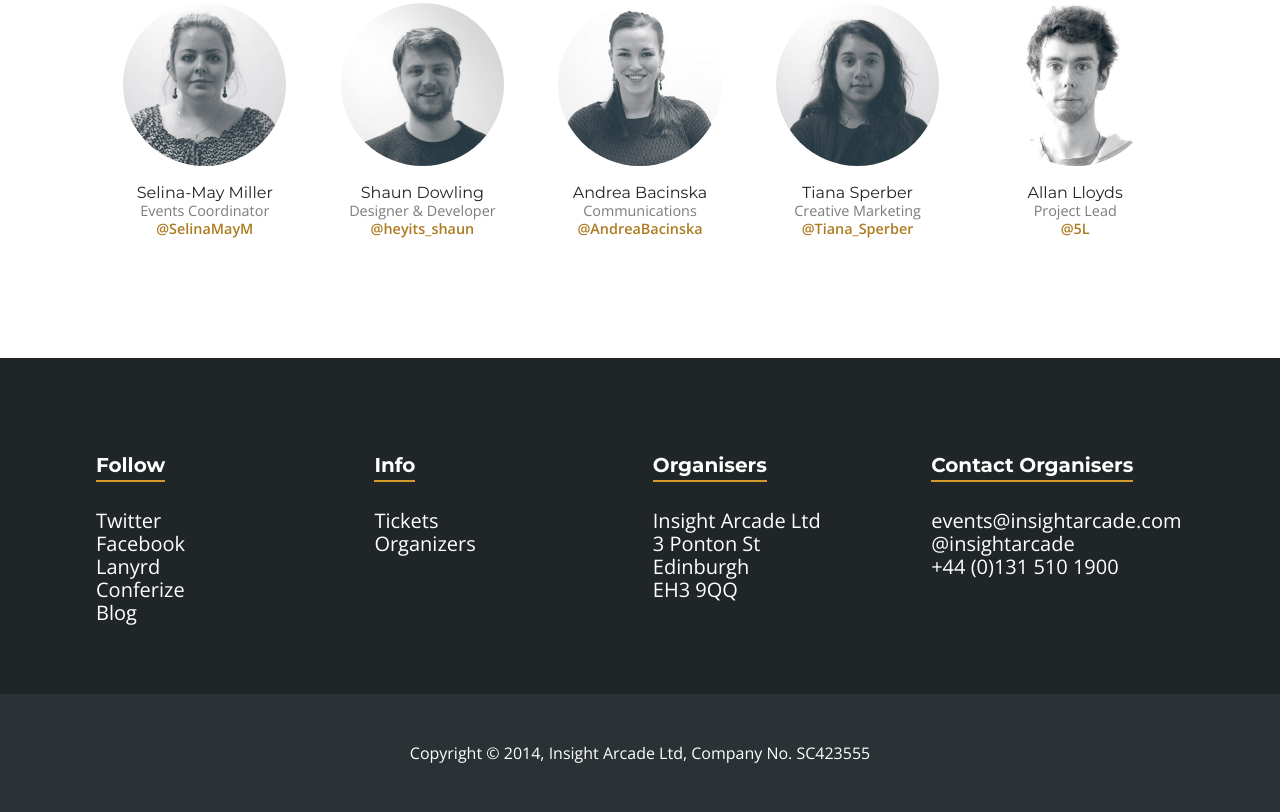
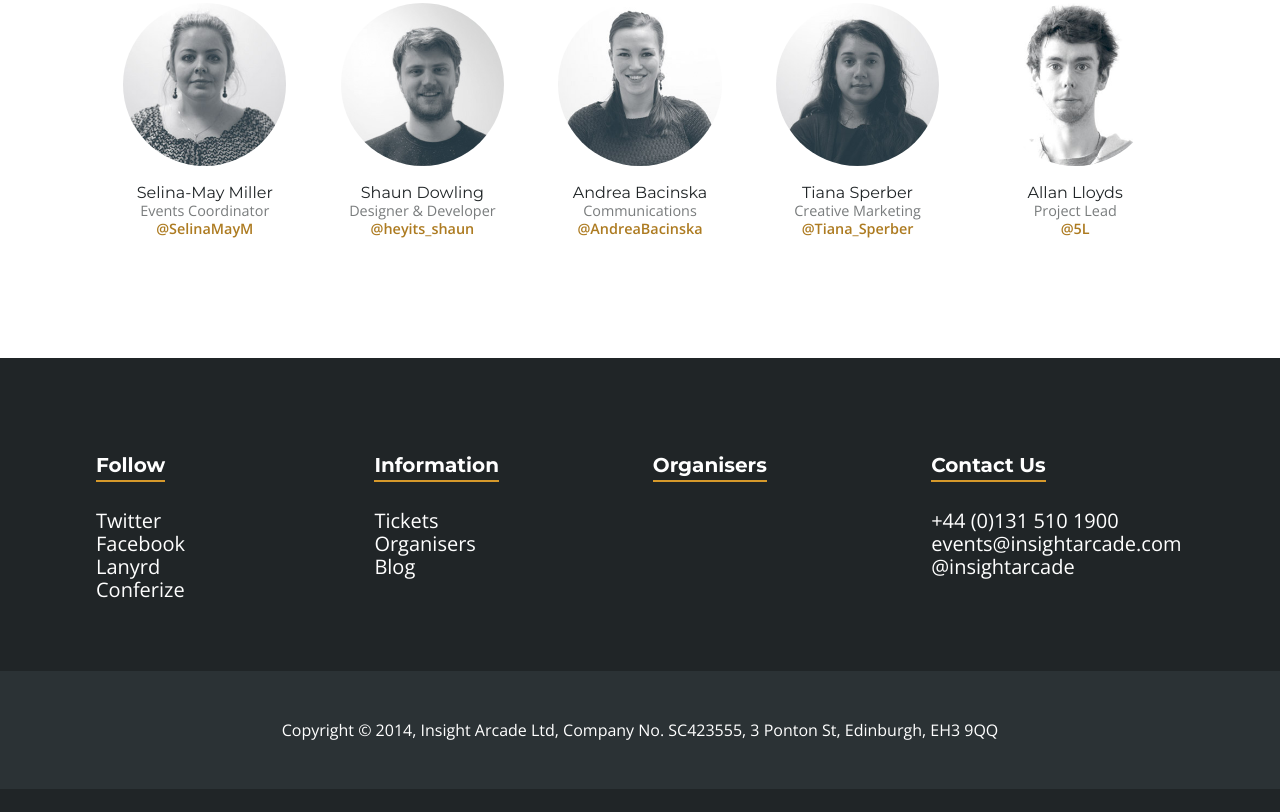
Before and after one commit to cedsummit/events-site, a website: page src/index.html in a window 1280 px wide. Shown: the part 4520-5332 px from the top of the page. After the commit the page ends 5309 px from the top, so only its background shows below. Drawn offline with nearby package versions, Linux system fonts and the light colour scheme.

Commit message:
Updated footer

```diff
--- a/src/index.html
+++ b/src/index.html
@@ -296,40 +296,36 @@
           <li class="menu-item"><a href="https://www.facebook.com/cedsummit" >Facebook</a></li>
           <li class="menu-item"><a href="http://lanyrd.com/2014/ced14" target="_blank">Lanyrd</a></li>
           <li class="menu-item"><a href="http://www.conferize.com/conferences/ced14" target="_blank">Conferize</a></li>
+        </ul>
+      </div>
+
+      <div class="footer-col">
+        <ul class="footer-menu">
+          <h4 class="menu-header">Information</h4>
+          <li class="menu-item"><a href="https://www.eventjoy.com/e/crossover-edinburgh-conference-219927" target="_blank">Tickets</a></li>
+          <li class="menu-item"><a href="http://insightarcade.com/" target="_blank">Organisers</a></li>
           <li class="menu-item"><a href="http://blog.crossoveredinburgh.com/" target="_blank">Blog</a></li>
         </ul>
       </div>
 
       <div class="footer-col">
         <ul class="footer-menu">
-          <h4 class="menu-header">Info</h4>
-          <li class="menu-item"><a href="https://www.eventjoy.com/e/crossover-edinburgh-conference-219927" target="_blank">Tickets</a></li>
-          <li class="menu-item"><a href="http://insightarcade.com/" target="_blank">Organizers</a></li>
+          <h4 class="menu-header">Organisers</h4>
         </ul>
       </div>
 
       <div class="footer-col">
         <ul class="footer-menu">
-          <h4 class="menu-header">Organisers</h4>
-          <p class="event-hosts">Insight Arcade Ltd<br>
-            3 Ponton St<br>
-            Edinburgh<br>
-            EH3 9QQ
-          </p>
-        </ul>
-      </div>
-
-      <div class="footer-col">
-        <ul class="footer-menu">
-          <h4 class="menu-header">Contact Organisers</h4>
+          <h4 class="menu-header">Contact Us</h4>
+          <li class="menu-item">+44 (0)131 510 1900</li>
           <li class="menu-item">events@insightarcade.com</li>
           <li class="menu-item"><a href="http://twitter.com/insightarcade" target="_blank">@insightarcade</a></li>
-          <li class="menu-item">+44 (0)131 510 1900</li>
         </ul>
       </div>
     </div>
   </footer>
-  <p class="copyright">Copyright &copy; 2014, <span>Insight Arcade Ltd</span>, Company No. SC423555</p>
+  <p class="copyright">Copyright &copy; 2014, <span>Insight Arcade Ltd</span>, Company No. SC423555, 3 Ponton St, Edinburgh, EH3 9QQ</p>
+
 
   <!-- google analytics -->
   <script>
```
